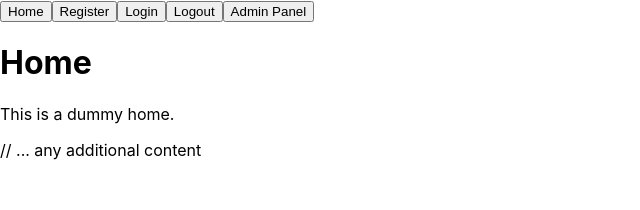
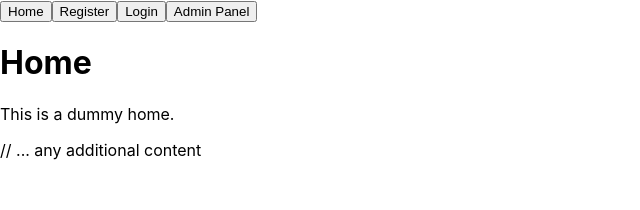
Before and after one commit to FabianStudium/Secure-Software-CTF1, a React (Create React App) app in the folder client/: page / in a window 1280 px wide. Shown: the top 210 px of the page, without its empty margins (0-640 px from the left). Built offline with nearby package versions, Linux system fonts and the light colour scheme.

Commit message:
dynamic buttons

```diff
--- a/client/src/App.js
+++ b/client/src/App.js
@@ -9,17 +9,33 @@ import AdminPanel from './AdminPanel';
 function App() {
 	const [currentPage, setCurrentPage] = useState('home');
 	// const isAdmin = localStorage.getItem('username') === 'AliceAdminAccount';
+	const isLoggedIn = localStorage.getItem('username') != undefined;
 	const isAdmin = localStorage.getItem('username') === 'Admin';
 
 	return (
 		<div>
+			{isLoggedIn && (
 				<nav>
+					<button onClick={() => setCurrentPage('home')}>Home</button>
+					<button onClick={() => setCurrentPage('logout')}>Logout</button>
+					<button onClick={() => setCurrentPage('admin')}>Admin Panel</button>
+				</nav>
+			)}
+			{!isLoggedIn && (
+				<nav>
+					<button onClick={() => setCurrentPage('home')}>Home</button>
+					<button onClick={() => setCurrentPage('register')}>Register</button>
+					<button onClick={() => setCurrentPage('login')}>Login</button>
+					<button onClick={() => setCurrentPage('admin')}>Admin Panel</button>
+				</nav>
+			)}
+			{/* <nav>
 				<button onClick={() => setCurrentPage('home')}>Home</button>
 				<button onClick={() => setCurrentPage('register')}>Register</button>
 				<button onClick={() => setCurrentPage('login')}>Login</button>
 				<button onClick={() => setCurrentPage('logout')}>Logout</button>
 				<button onClick={() => setCurrentPage('admin')}>Admin Panel</button>
-      </nav>
+			</nav> */}
 
 			{currentPage === 'home' && <Home />}
 			{currentPage === 'register' && <Register />}
```
Lines whose indentation alone changed are shown as unchanged.
